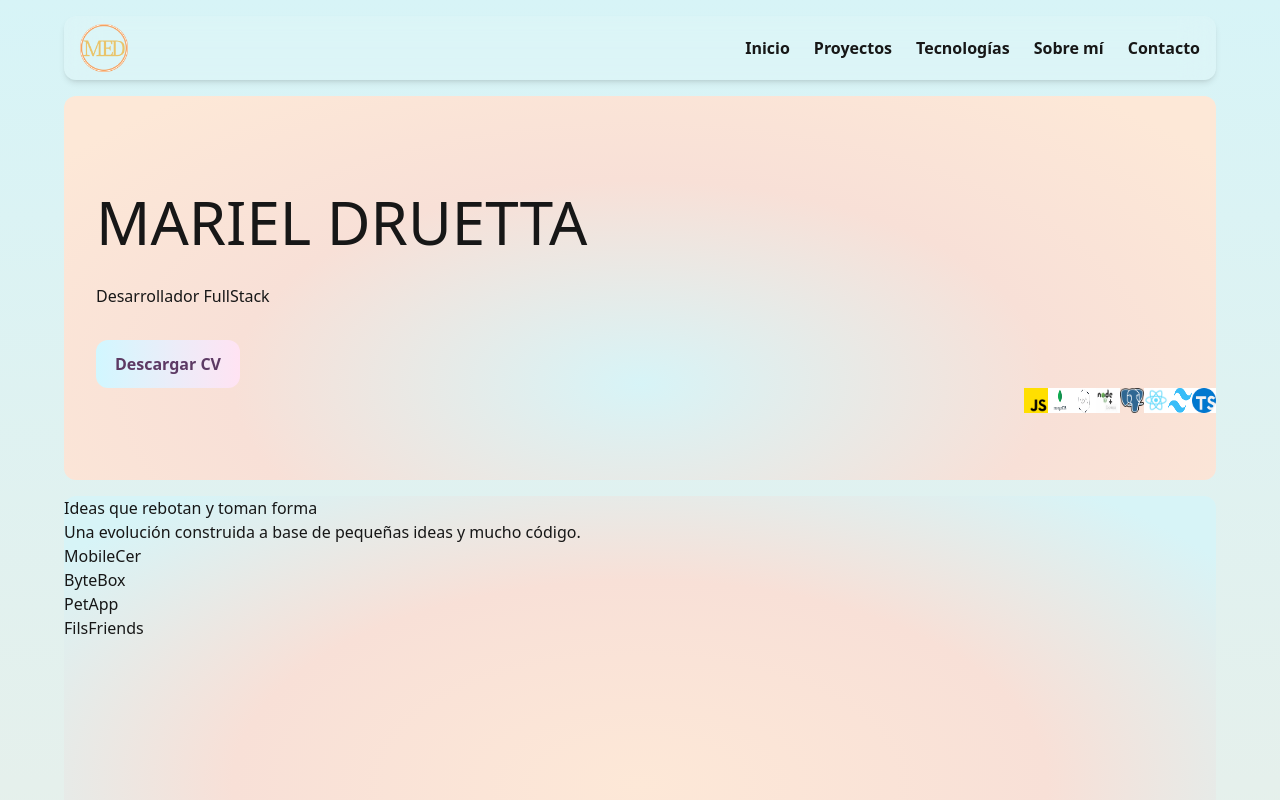
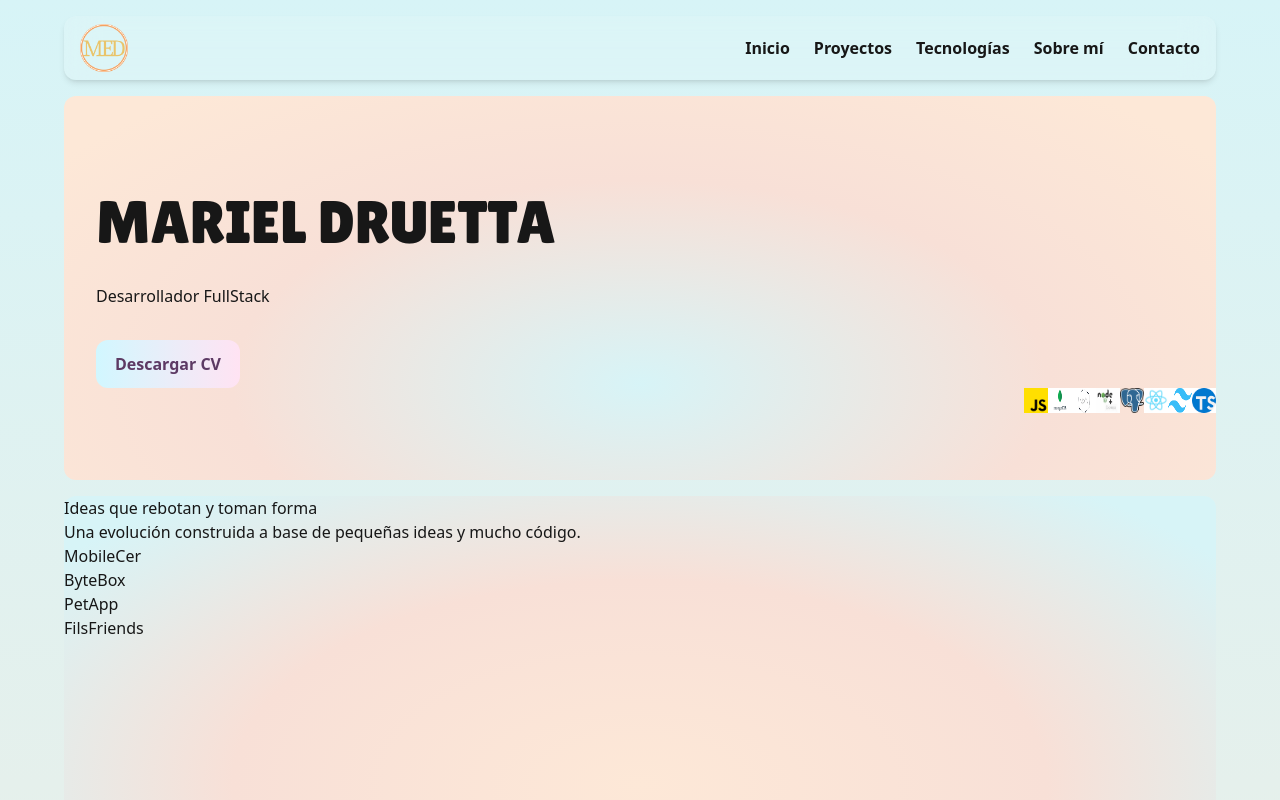
Before and after one commit to MarielDtt/mi-portfolio, a Next.js app: page /home in a window 1280 px wide. Shown: the top 800 px of the page. Built offline with nearby package versions, Linux system fonts and the light colour scheme.

Commit message:
Implement  Lilita font

```diff
--- a/src/app/globals.css
+++ b/src/app/globals.css
@@ -7,6 +7,13 @@
   --foreground: #171717;
 }
 
+.font-lilita-custom {
+  font-family: var(--font-lilita);
+}
+
+.font-poppins-custom {
+  font-family: var(--font-poppins);
+}
 
 @media (prefers-color-scheme: dark) {
   :root {
--- a/src/components/inicio/index.tsx
+++ b/src/components/inicio/index.tsx
@@ -8,7 +8,9 @@ function Inicio() {
 
     return (
         <div className="w-full h-96 flex flex-col pt-24 pl-8">
-            <h1 className=" md:text-6xl text-4xl">MARIEL DRUETTA</h1>
+            <h1 className="font-lilita-custom md:text-6xl text-4xl">
+                MARIEL DRUETTA
+            </h1>
             <div className="pt-8 ">
                 <h2>Desarrollador FullStack</h2>
             </div>
--- a/tailwind.config.ts
+++ b/tailwind.config.ts
@@ -14,10 +14,6 @@ export default {
         background: "var(--background)",
         foreground: "var(--foreground)"
       },
-      fontFamily: {
-        sans: ['var(--font-poppins)', 'sans-serif'],
-        lilita: ['var(--font-lilita)', 'cursive'],
-      },
     },
   },
   plugins: [],
```
